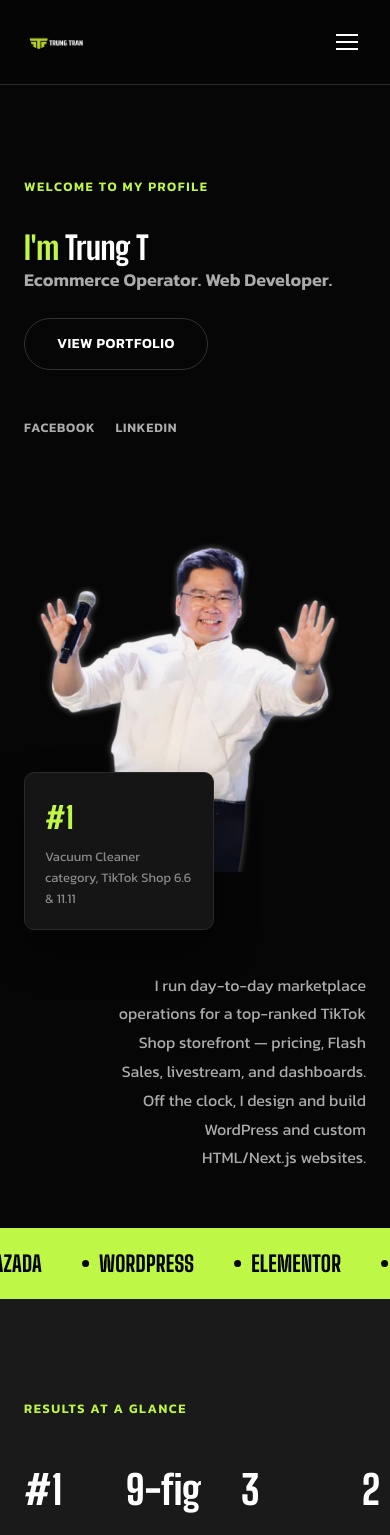
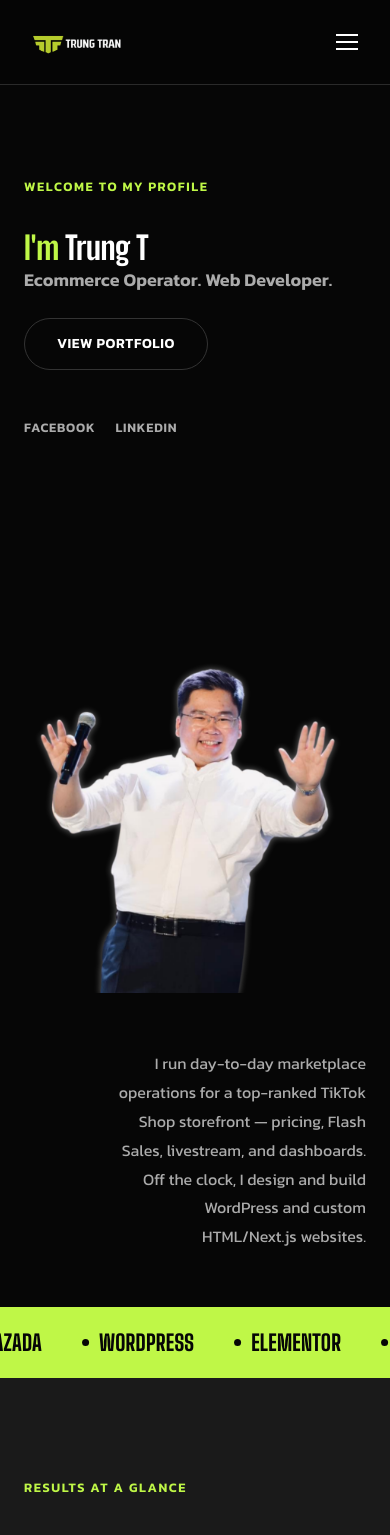
Before and after one commit to TrungTran5923/trungtran-portfolio, a Next.js app: page / in a window 390 px wide. Shown: the top 1535 px of the page. Built offline with nearby package versions, Linux system fonts and the light colour scheme.

Commit message:
update home

```diff
--- a/app/globals.css
+++ b/app/globals.css
@@ -823,26 +823,16 @@
 
 .hero-visual {
   position: relative;
+  margin-bottom: -56px;
+  overflow: hidden;
 }
 
 .hero-image {
-  aspect-ratio: 4 / 5;
-  border-radius: var(--radius-card);
+  height: clamp(480px, 66vh, 760px);
+  width: 100%;
+  border-radius: var(--radius-card) var(--radius-card) 0 0;
   position: relative;
   z-index: 1;
-}
-
-.hero-badge {
-  position: absolute;
-  left: -20px;
-  bottom: -20px;
-  z-index: 2;
-  width: 220px;
-  background: var(--black-3);
-  border: 1px solid var(--gray-3);
-  border-radius: var(--radius-card);
-  padding: 20px;
-  box-shadow: 0 20px 40px rgba(0, 0, 0, 0.4);
 }
 
 .hero-lines {
@@ -877,10 +867,13 @@
   .hero-grid {
     grid-template-columns: 1fr;
   }
-  .hero-badge {
-    left: 0;
-    bottom: -16px;
-    width: 190px;
+  .hero-visual {
+    margin-bottom: 0;
+    overflow: visible;
+  }
+  .hero-image {
+    height: clamp(360px, 60vh, 520px);
+    border-radius: var(--radius-card);
   }
   .hero-lines {
     display: none;
--- a/app/page.js
+++ b/app/page.js
@@ -110,17 +110,11 @@
                     src="/images/portrait-home.png"
                     alt="Trần Lê Minh Trung"
                     fill
-                    style={{ objectFit: "contain" }}
+                    style={{ objectFit: "contain", objectPosition: "bottom" }}
                     priority
                   />
                 </div>
               </Parallax>
-              <TiltCard className="hero-badge" max={10}>
-                <div style={{ fontFamily: "var(--font-display)", fontWeight: 800, fontSize: 30, color: "var(--lime)" }}>
-                  <Counter prefix="#" value={1} />
-                </div>
-                <p style={{ marginTop: 6, fontSize: 13 }}>Vacuum Cleaner category, TikTok Shop 6.6 &amp; 11.11</p>
-              </TiltCard>
             </div>
           </Reveal>
 
--- a/components/Footer.js
+++ b/components/Footer.js
@@ -9,7 +9,7 @@
       <div className="container footer-top">
         <div>
           <div className="footer-brand">
-            <Image src="/images/logo-full.png" alt="Trung Tran" width={160} height={84} style={{ height: 32, width: "auto" }} />
+            <Image src="/images/logo-full.png" alt="Trung Tran" width={220} height={116} style={{ height: 48, width: "auto" }} />
           </div>
           <p style={{ fontSize: 14, lineHeight: 1.7, maxWidth: 280 }}>
             Ecommerce Operations Executive scaling TikTok Shop storefronts to
--- a/components/Header.js
+++ b/components/Header.js
@@ -22,7 +22,7 @@
     <nav className="nav">
       <div className="container">
         <Link href="/" className="nav-logo">
-          <Image src="/images/logo-full.png" alt="Trung Tran" width={160} height={84} style={{ height: 34, width: "auto" }} priority />
+          <Image src="/images/logo-full.png" alt="Trung Tran" width={220} height={116} style={{ height: 56, width: "auto" }} priority />
         </Link>
 
         <ul className={`nav-links${open ? " is-open" : ""}`}>
```
